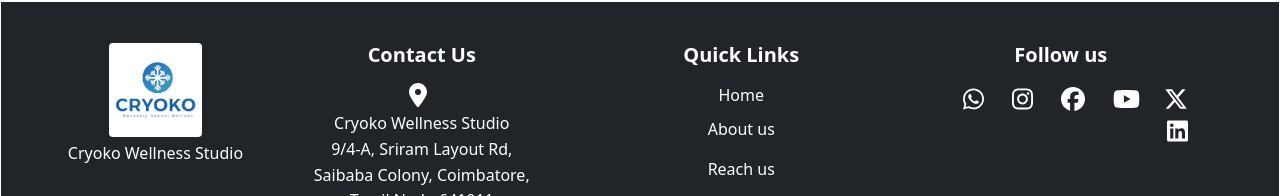
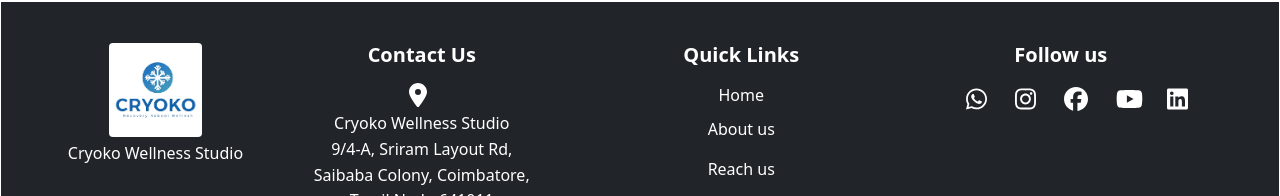
Before and after one commit to Karthik-paramasivam/Cryoko, a React (Create React App) app: page / in a window 1280 px wide. Shown: the part 2504-2700 px from the top of the page. Built offline with nearby package versions, Linux system fonts and the light colour scheme.

Commit message:
Updated code

```diff
--- a/package.json
+++ b/package.json
@@ -1,4 +1,4 @@
-{   "homepage": "https://Karthik-paramasivam.github.io/Studio_37",
+{   "homepage": "https://Karthik-paramasivam.github.io/Cryoko",
 
   "name": "mytask",
   "version": "0.1.0",
--- a/src/Pages/Footer.jsx
+++ b/src/Pages/Footer.jsx
@@ -129,7 +129,7 @@ export default function Footer() {
             <div className="text-start text-md-end text-xxl-center ">
               <span className="ms-1 me-1 me-md-2 me-lg-3 brand-image logodiv">
                 <a
-                  href="https://wa.me/917502584493"
+                  href="https://wa.me/+917418147264"
                   className="text-white"
                   //   onClick={handlesocialClick}
                 >
@@ -143,7 +143,7 @@ export default function Footer() {
 
               <span className="ms-1 me-md-2 me-lg-3 brand-image logodiv">
                 <a
-                  href="https://www.instagram.com/studio37wedding/"
+                  href="#"
                   className="text-white"
                   //   onClick={handlesocialClick}
                 >
@@ -157,7 +157,7 @@ export default function Footer() {
 
               <span className="ms-1 me-md-2 me-lg-3 brand-image logodiv">
                 <a
-                  href="https://www.facebook.com/studio37wedding"
+                  href="#"
                   className="text-white"
                   //   onClick={handlesocialClick}
                 >
@@ -171,7 +171,7 @@ export default function Footer() {
 
               <span className="ms-1 me-md-2 me-lg-3 brand-image logodiv">
                 <a
-                  href="https://www.youtube.com/results?search_query=studio37wedding"
+                  href="#"
                   className="text-white"
                   //   onClick={handlesocialClick}
                 >
@@ -182,22 +182,10 @@ export default function Footer() {
                   />
                 </a>
               </span>
+
               <span className="me-md-2 me-lg-3 brand-image logodiv">
                 <a
-                  href="https://x.com/studio37wedding"
-                  className="text-white"
-                  //   onClick={handlesocialClick}
-                >
-                  <FontAwesomeIcon
-                    icon={faXTwitter}
-                    size="xl"
-                    className="p-1 social-image Xlogo"
-                  />
-                </a>
-              </span>
-              <span className="me-md-2 me-lg-3 brand-image logodiv">
-                <a
-                  href="https://x.com/studio37wedding"
+                  href="#"
                   className="text-white"
                   //   onClick={handlesocialClick}
                 >
@@ -218,7 +206,7 @@ export default function Footer() {
                 <div className="col-12">
                   <p className="text-end">
                     <a
-                      href="https://wa.me/917502584493"
+                      href="https://wa.me/+917418147264"
                       className=" fixed-icon"
                     >
                       <FontAwesomeIcon icon={faWhatsapp} beat size="3x" />
```
Also changed, not shown: 1 other file (tests, documents, lock files or other folders).
